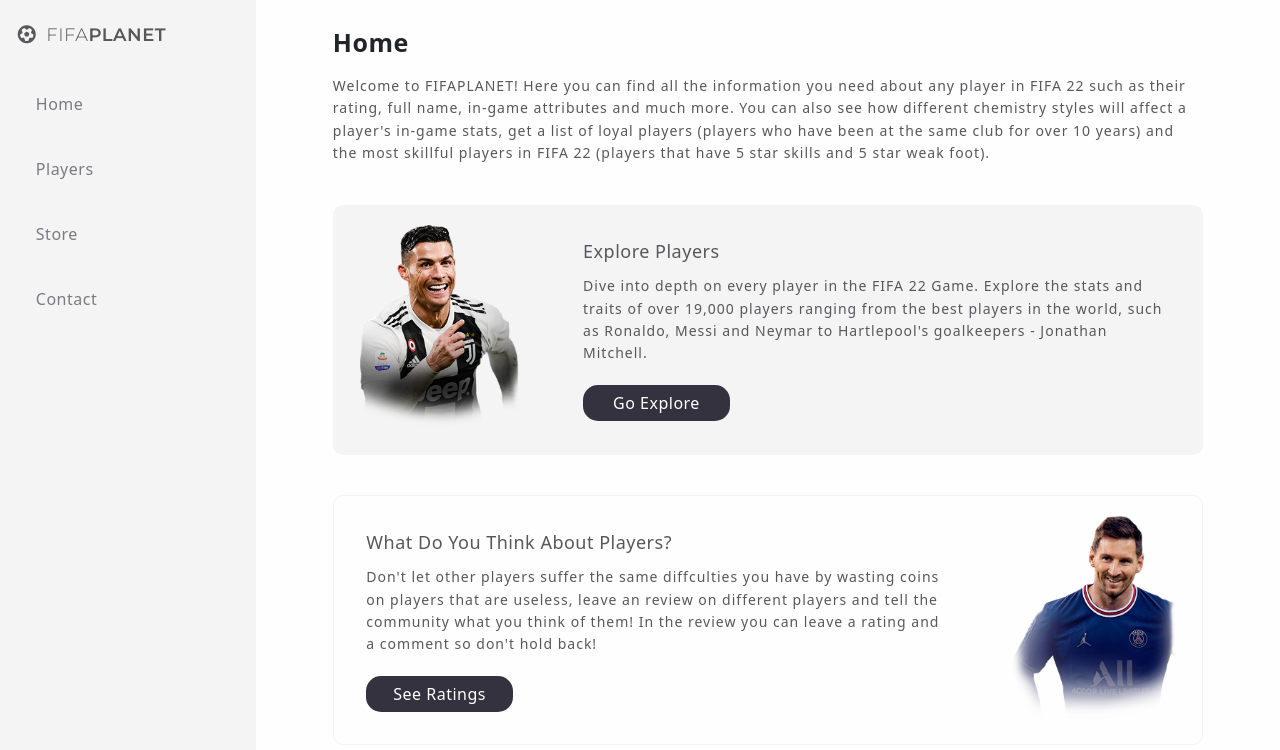
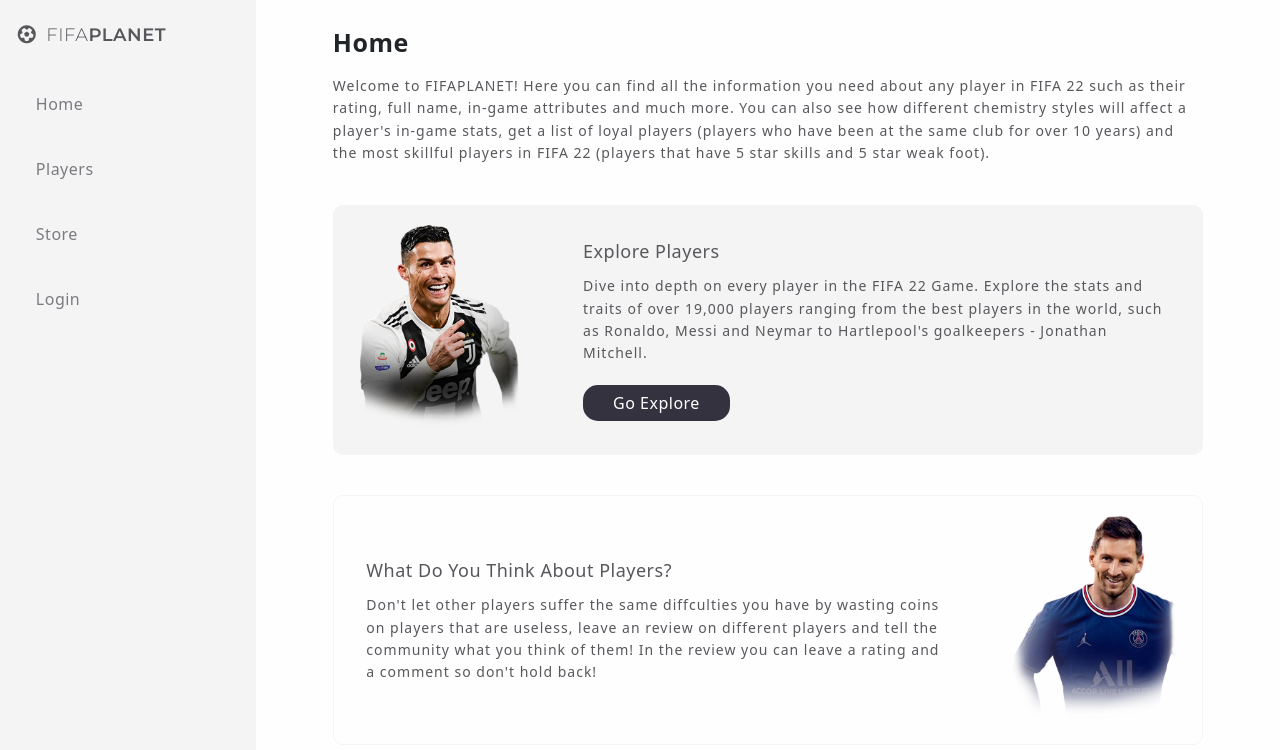
Before and after one commit to rossi99/fifaPlayerIndex, an Angular app: page / in a window 1280 px wide. Shown: the top 750 px of the page. Built offline with nearby package versions, Linux system fonts and the light colour scheme.

Commit message:
House keeping

```diff
--- a/src/app/app.component.html
+++ b/src/app/app.component.html
@@ -26,7 +26,7 @@
                     </div>
                 </a>
 
-                <a href="" class="option-link">
+                <a href="https://www.ea.com/en-gb/games/fifa/fifa-22/buy?gclid=Cj0KCQiAqbyNBhC2ARIsALDwAsCh6RvvXUYk9ZosfSaY7wBjnDOWBtwFGDALkr9mengEV1Ho4ywWNQQaApqYEALw_wcB&gclsrc=aw.ds" class="option-link">
                     <div class="menu-option">
                         <div class="option-text">
                             <p>Store</p>
@@ -37,7 +37,7 @@
                 <a href="" class="option-link">
                     <div class="menu-option">
                         <div class="option-text">
-                            <p>Contact</p>
+                            <p>Login</p>
                         </div>
                     </div>
                 </a>
--- a/src/app/home.component.html
+++ b/src/app/home.component.html
@@ -42,16 +42,10 @@
                 What Do You Think About Players?
             </div>
 
-            <div class="plain-text info-para">
+            <div class="plain-text">
                 Don't let other players suffer the same diffculties you have by wasting coins on players that are useless, leave an review on different players and tell the community what you think of them! In the review you can leave a rating and a comment so don't
                 hold back!
             </div>
-
-            <a>
-                <div class="action-btn">
-                    <p>See Ratings</p>
-                </div>
-            </a>
         </div>
     </div>
 
```
